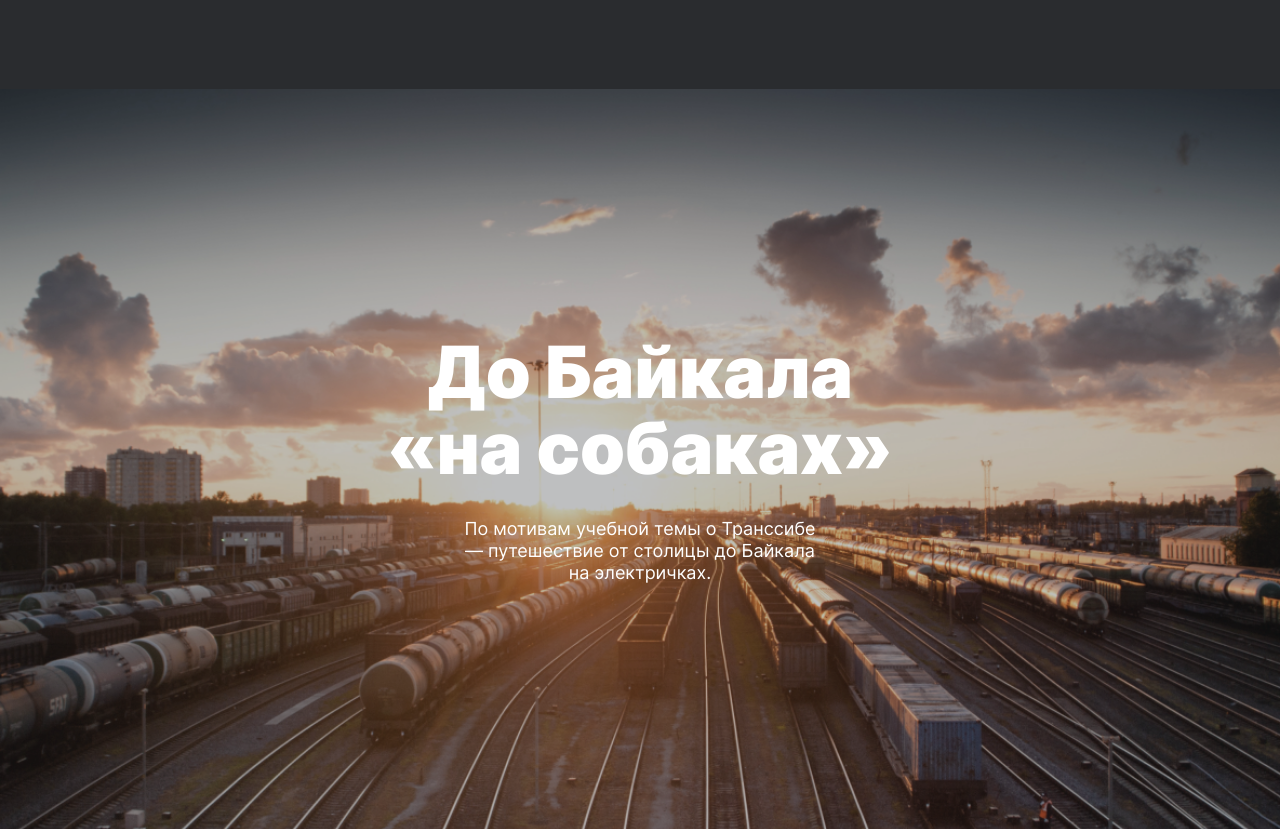
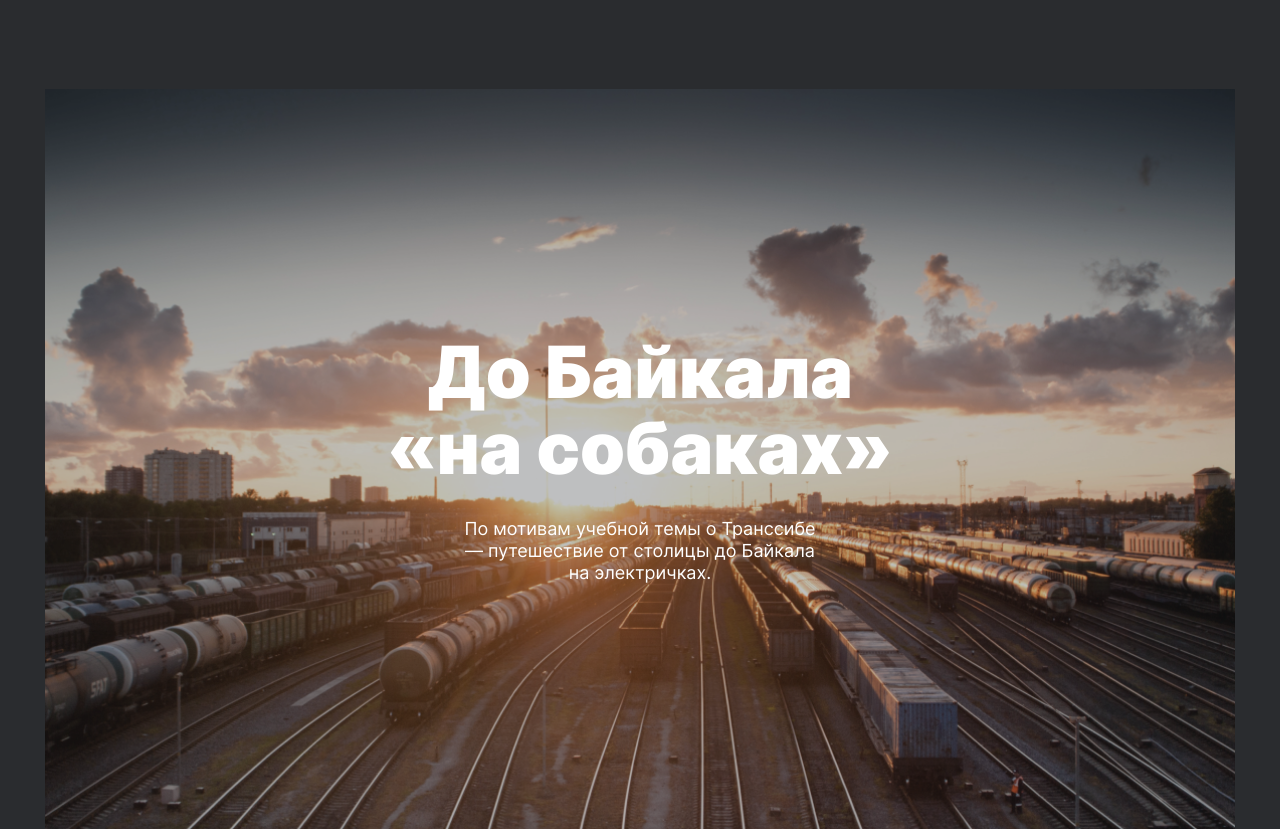
Before and after one commit to MixaKrass/russian-travel, a plain HTML site: page index.html in a window 1280 px wide. Shown: the part 5294-6123 px from the top of the page. Drawn offline with Linux system fonts and the light colour scheme.

Commit message:
Прошёл проверку

```diff
--- a/blocks/cover/cover.css
+++ b/blocks/cover/cover.css
@@ -3,7 +3,6 @@
  display: flex;
  justify-content: center;
  margin: 0 auto;
- width: 100%;
  min-height: 740px;
  background-image: url(../../../images/cover/__background.png);
  background-size: cover;
--- a/blocks/header/__link/header__link.css
+++ b/blocks/header/__link/header__link.css
@@ -1,4 +1,4 @@
 .header__link {
   text-decoration: none;
-  color: #FFF
+  color: #FFF;
 }
```
